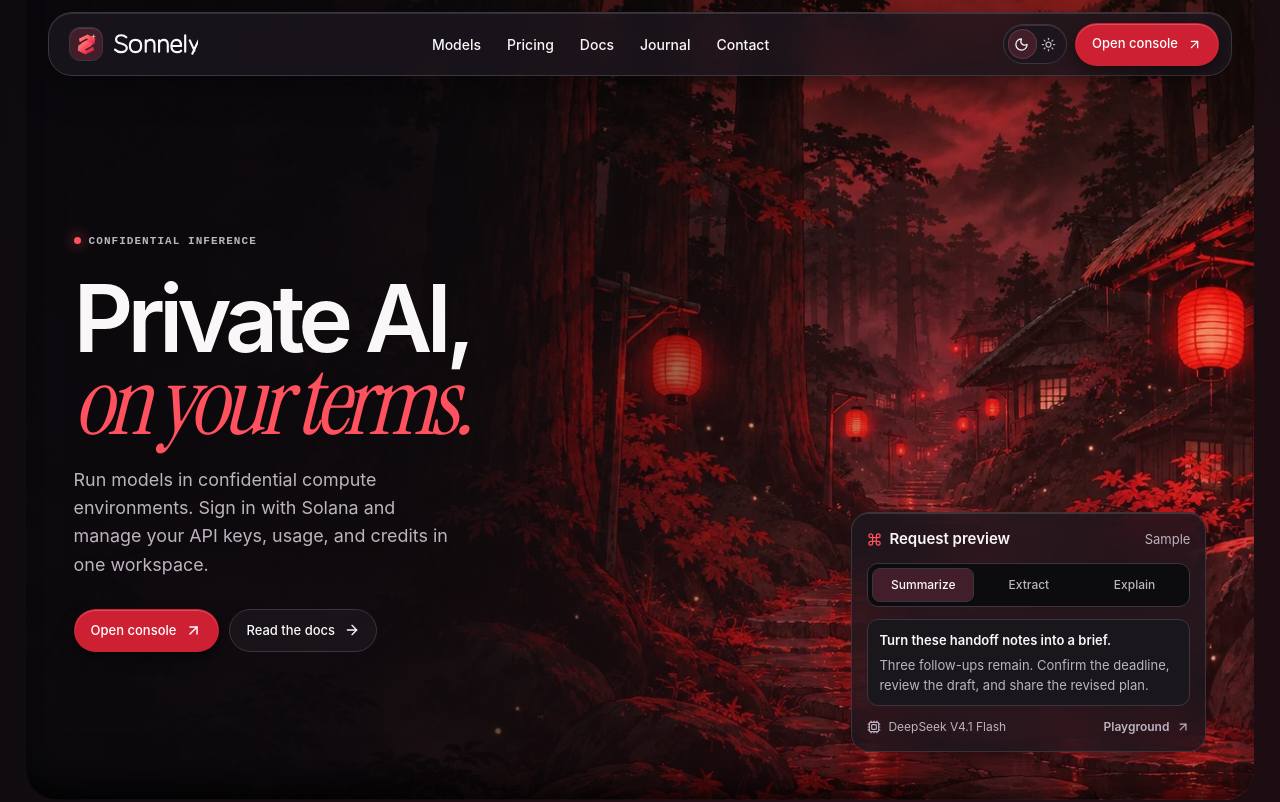
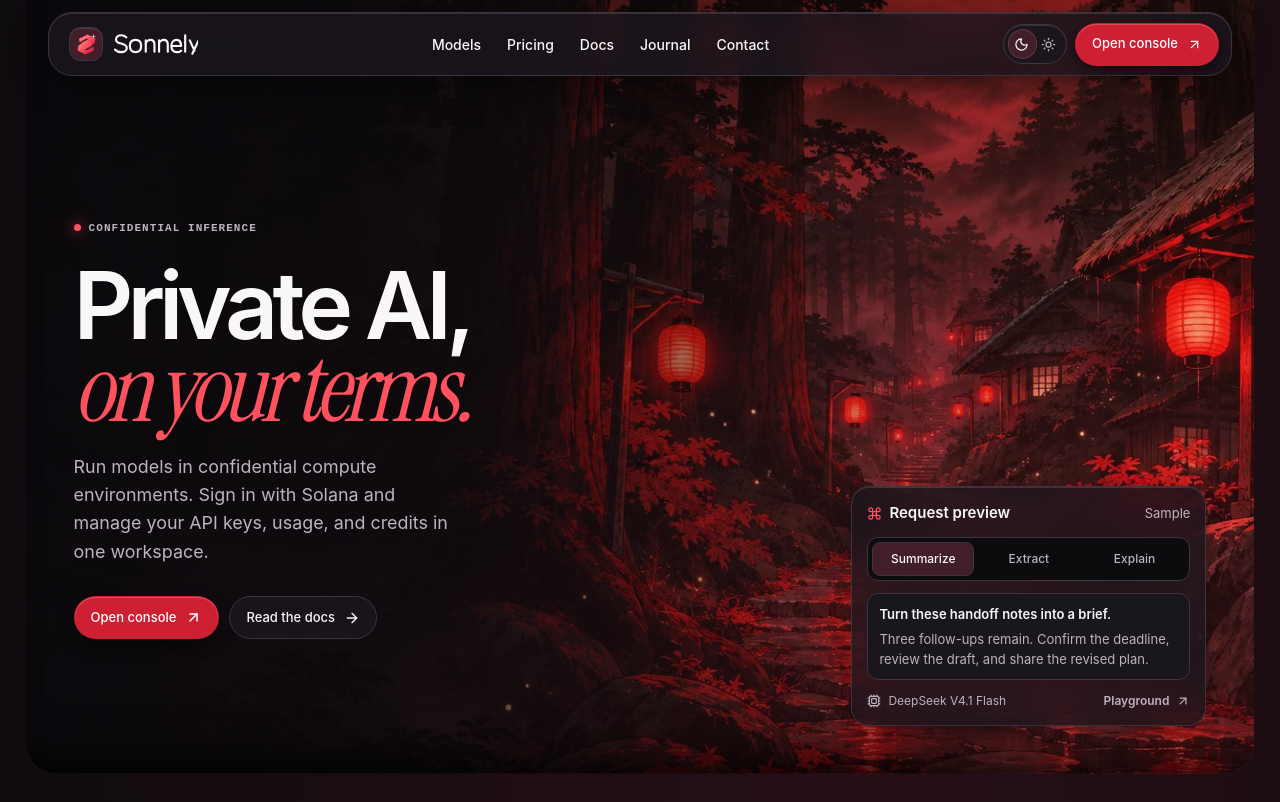
Before and after one commit to SYMBaiEX/sonnely-ai, a Next.js app: page / in a window 1280 px wide. Shown: the top 802 px of the page. Built offline with nearby package versions, Linux system fonts and the light colour scheme.

Commit message:
Keep the hero bottom gutter within the first viewport

```diff
--- a/app/globals.css
+++ b/app/globals.css
@@ -304,14 +304,15 @@ select:focus-visible {
   top: 12px;
 }
 .hero {
+  --hero-bottom-gutter: clamp(10px, 2vw, 28px);
   isolation: isolate;
   position: relative;
   overflow: hidden;
   display: grid;
-  min-height: 100vh;
-  min-height: 100svh;
+  min-height: calc(100vh - var(--hero-bottom-gutter));
+  min-height: calc(100svh - var(--hero-bottom-gutter));
   margin-inline: clamp(8px, 2vw, 34px);
-  margin-bottom: clamp(10px, 2vw, 28px);
+  margin-bottom: var(--hero-bottom-gutter);
   border-radius: 0 0 30px 30px;
   background: var(--surface);
   color: var(--ink);
```
